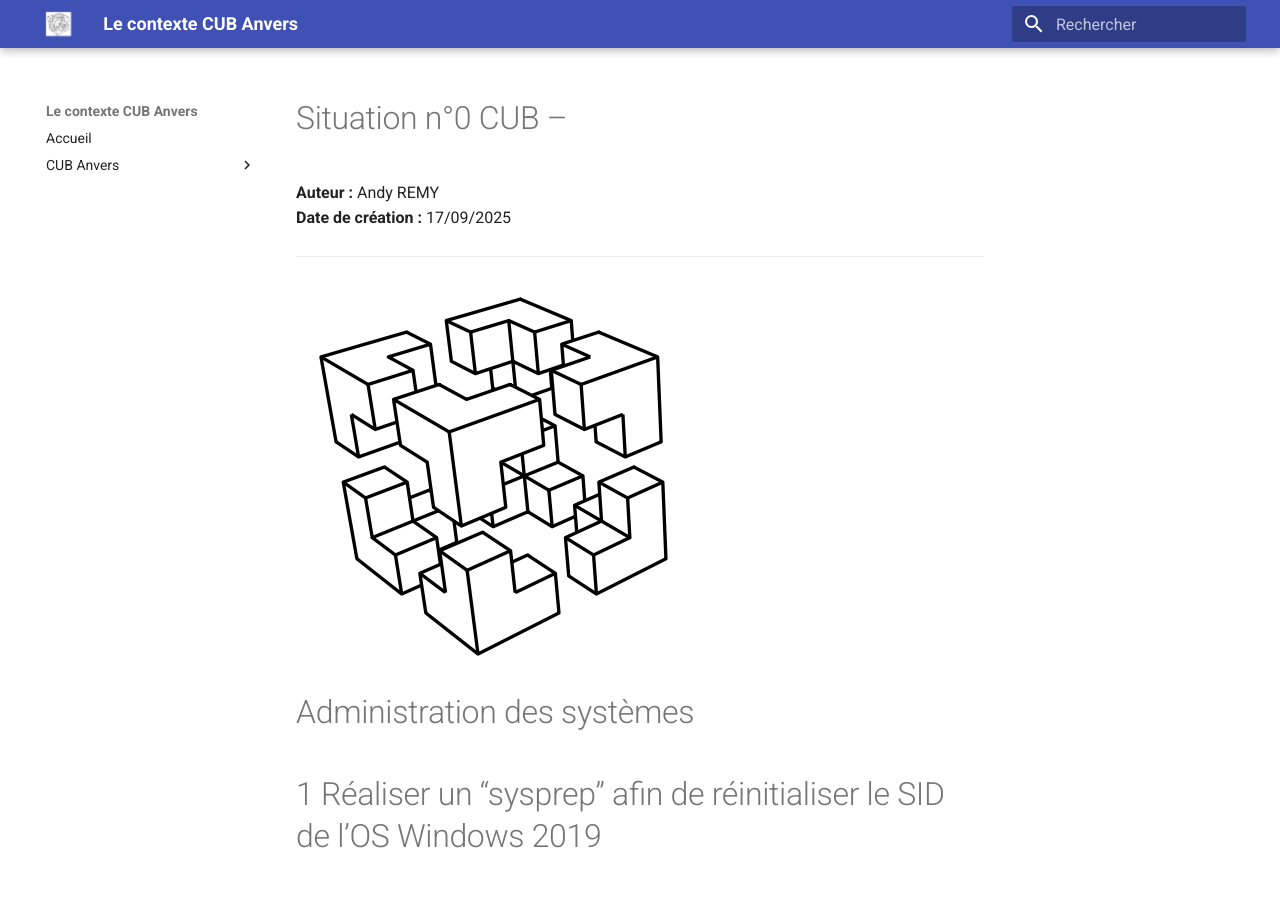
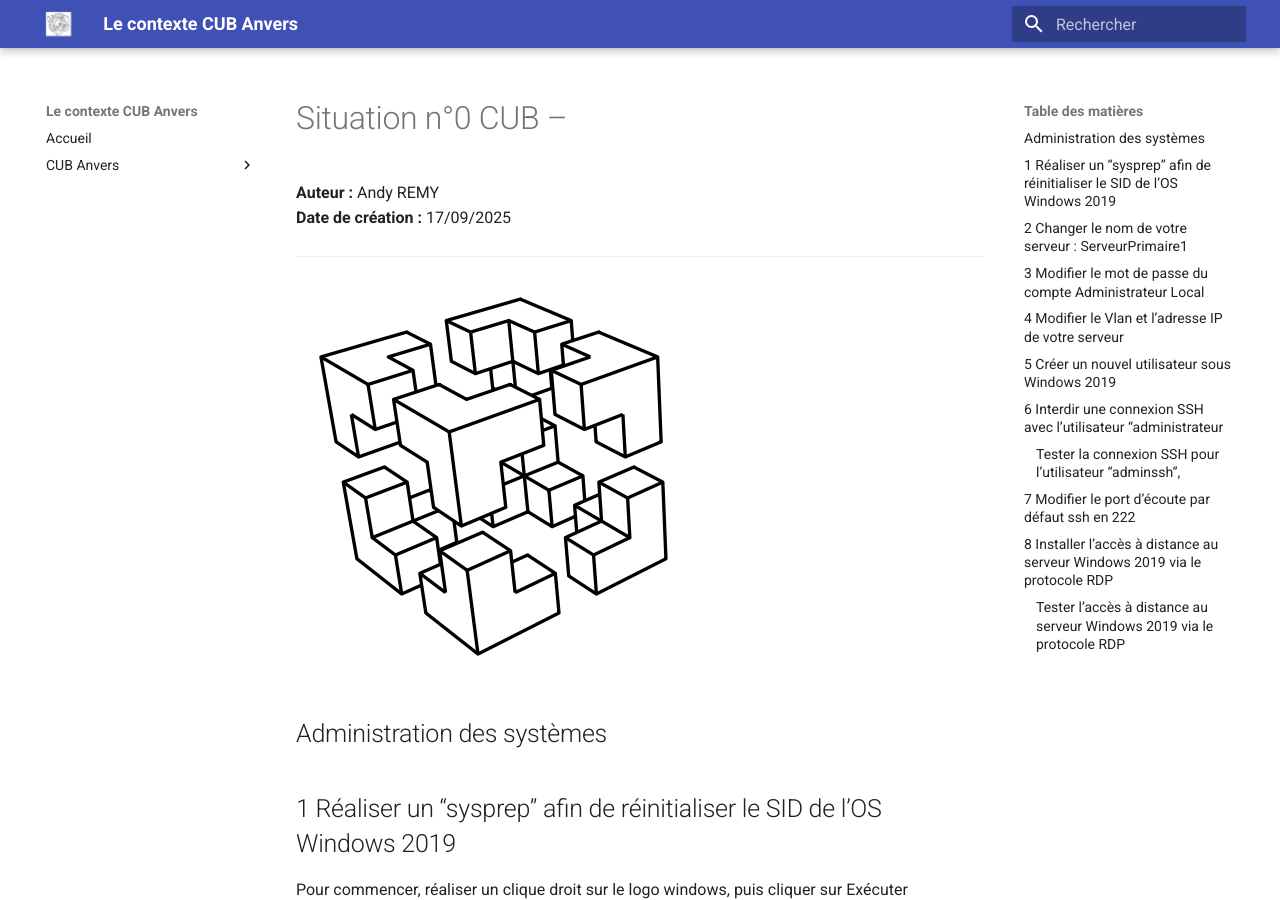
Before and after one commit to Adfiree/Anvers, an MkDocs documentation site: the page built from docs/documentations/Situations/Situation n°1 CUB.md, in a window 1280 px wide and 900 px high. Built offline with MkDocs 1.6.1 and Material for MkDocs 9.7.7, drawn with Linux system fonts in a browser that asks for light colours.

Commit message:
Ajout de la doc Situation1

```diff
--- a/docs/documentations/Situations/Situation n°1 CUB.md
+++ b/docs/documentations/Situations/Situation n°1 CUB.md
@@ -6,9 +6,9 @@
 ---
 ![Logo CUB](../../media/CUB.png)
 
-# Administration des systèmes
+## Administration des systèmes
 
-# 1 Réaliser un “sysprep” afin de réinitialiser le SID de l’OS Windows 2019
+## 1 Réaliser un “sysprep” afin de réinitialiser le SID de l’OS Windows 2019
 
 Pour commencer, réaliser un clique droit sur le logo windows, puis cliquer sur Exécuter
 ![][image2]
@@ -26,7 +26,7 @@ wmic useraccount get name,sid
 Voici le SID de mon binôme. Nous voyons bien qu’il est différent du mien
 ![][image6]
 
-# 2 Changer le nom de votre serveur : ServeurPrimaire1
+## 2 Changer le nom de votre serveur : ServeurPrimaire1
 
 Pour commencer, il suffit de se rendre dans la rubrique Serveur local puis de liquer sur le nom de l’ordinateur en bleu
 ![][image7]
@@ -36,12 +36,12 @@ Ensuite, cliquer sur modifier pour renommer le serveur
 Maintenant, il suffit de renseigner le nom du serveur de votre choix et cliquer sur OK puis redémarrer la machine
 ![][image9]
 
-# 3 Modifier le mot de passe du compte Administrateur Local
+## 3 Modifier le mot de passe du compte Administrateur Local
 
 Après que la machine ait redémarré, cela nous a demandé de modifier le mot de passe de l’administrateur Local au démarrage.
 Dans le cadre de la situation, nous avons choisi : An.Mat\_2006\!
 
-# 4 Modifier le Vlan et l’adresse IP de votre serveur
+## 4 Modifier le Vlan et l’adresse IP de votre serveur
 
 Pour commencer, il suffit de se rendre toujours dans la rubrique Serveur local, puis cliquer sur l’adresse IP en bleu à côté de Ethernet
 ![][image10]
@@ -57,7 +57,7 @@ Maintenant, il suffit de renseigner l’adresse IP de son choix puis de cliquer
 
 Ce qu’il faut savoir, c’est que le Vlan est déjà directement associé au projet que nous sélectionnons quand on crée la VM sous Nutanix \!
 
-# 5 Créer un nouvel utilisateur sous Windows 2019
+## 5 Créer un nouvel utilisateur sous Windows 2019
 
 1 : Aller dans paramètre, puis dans Comptes
 ![][image14]
@@ -73,7 +73,7 @@ Ce qu’il faut savoir, c’est que le Vlan est déjà directement associé au p
 nom : adminssh       mot de passe : Cub\_Admin\_Ssh\_007
 Cliquer sur créer \!
 
-# 6 Interdir une connexion SSH avec l’utilisateur “administrateur
+## 6 Interdir une connexion SSH avec l’utilisateur “administrateur
 
 Dans le fichier de configuration, il faut commenter les deux lignes suivantes, sinon la directive DenyGroups ne fonctionne pas
 
@@ -85,13 +85,13 @@ Pour autoriser seulement mon utilisateur adminssh, j’ai ajouté dans mon docum
 
 Redémarrez le service SSH et tentez de vous connecter à votre serveur avec un compte administrateur, l'accès **doit être refusé \!**
 
-## **Tester la connexion SSH pour l’utilisateur “adminssh”,** {#tester-la-connexion-ssh-pour-l’utilisateur-“adminssh”,}
+### **Tester la connexion SSH pour l’utilisateur “adminssh”,** {#tester-la-connexion-ssh-pour-l’utilisateur-“adminssh”,}
 
 Voici le test pour me connecter en SSH avec le nouvel utilisateur : **adminssh**
 
 ![][image21]
 
-# 7 Modifier le port d’écoute par défaut ssh en 222
+## 7 Modifier le port d’écoute par défaut ssh en 222
 
 Ensuite, il faut décommenter la ligne "*\#Port 22*" et changer le numéro de port, comme ceci :
 
@@ -109,7 +109,7 @@ Je vous invite à en profiter pour désactiver la règle créée par défaut pui
 
 ![][image23]
 
-# 8 Installer l’accès à distance au serveur Windows 2019 via le protocole RDP
+## 8 Installer l’accès à distance au serveur Windows 2019 via le protocole RDP
 
 Sur Windows Server, l'accès "**Bureau à distance**" que l'on appelle couramment l'accès RDP s'active à partir du "**Gestionnaire de serveur**". Dans la section "**Serveur local**", il y a un paramètre nommé "Bureau à distance" qui indique l'état du service. Lorsque c'est désactivé (valeur par défaut), il n'est pas possible de se connecter en RDP sur la machine, mais cette même machine peut se connecter sur une autre machine où le Bureau à distance est actif.
 
@@ -121,7 +121,7 @@ Il ne reste plus qu'à cliquer sur "OK" \! L'effet est immédiat. Si cela ne fon
 
 Pour cela, lancer l’application : Connexion Bureau à distance de windows
 
-## **Tester l’accès à distance au serveur Windows 2019 via le protocole RDP** {#tester-l’accès-à-distance-au-serveur-windows-2019-via-le-protocole-rdp}
+### **Tester l’accès à distance au serveur Windows 2019 via le protocole RDP** {#tester-l’accès-à-distance-au-serveur-windows-2019-via-le-protocole-rdp}
 
 ![][image26]
 
@@ -133,7 +133,7 @@ Pour le moment, nous allons utiliser l'utilisateur **“Administrateur”**
 
 #
 
-# 9 Tester la connexion RDP pour le compte “adminssh”
+## 9 Tester la connexion RDP pour le compte “adminssh”
 
 Afin de se connecter à distance via l’utilisateur “adminssh”, il suffit d’ajouter cet utilisateur pour avoir les droit de connexion à distance avec ce compte
 
```
